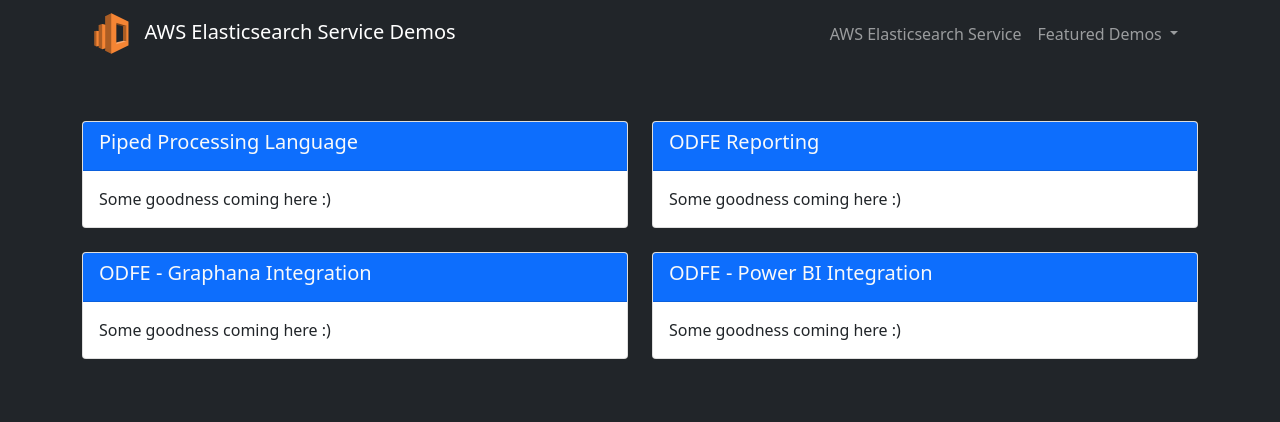
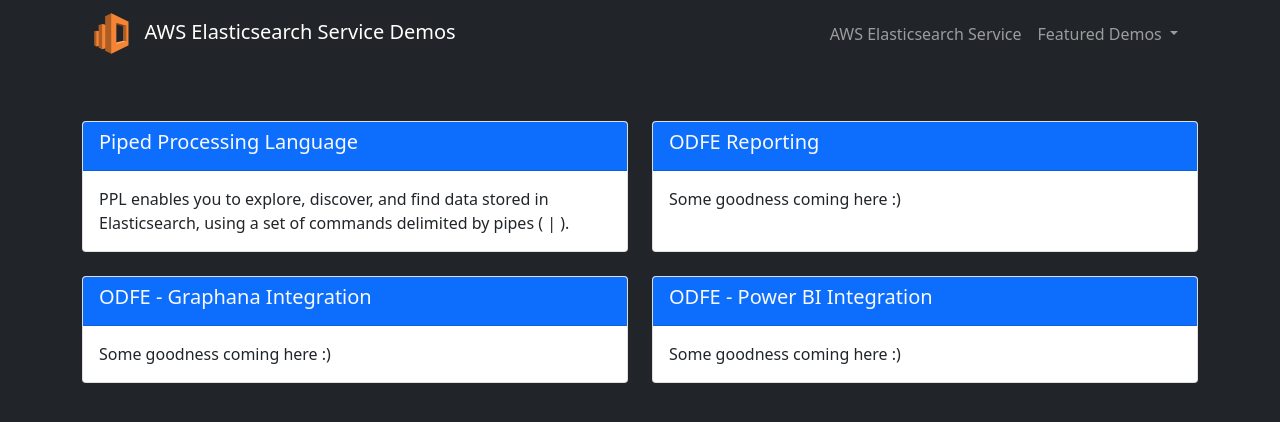
Before and after one commit to abbashus/abbashus.github.io, a Jekyll site: the page built from demo-home-page.html, in a window 1280 px wide. Shown: the top 422 px of the page. Built offline with Jekyll 4.4.1, drawn with Linux system fonts in a browser that asks for light colours; nearby versions of some CDN libraries; a script that is not in the unit is left out.

Commit message:
Add summary for PPL on demo homepage
Signed-off-by: Abbas Hussain <abbas_10690@yahoo.com>

```diff
--- a/_data/featured_demos.yml
+++ b/_data/featured_demos.yml
@@ -2,7 +2,7 @@
   title: Piped Processing Language
   rel_url: /blog/demo/2021/05/ppl
   on_homepage: true
-  summary: Some goodness coming here :)
+  summary: PPL enables you to explore, discover, and find data stored in Elasticsearch, using a set of commands delimited by pipes ( | ).
 -
   title: ODFE Reporting
   rel_url: /blog/demo/2021/05/odfe-reporting
```
